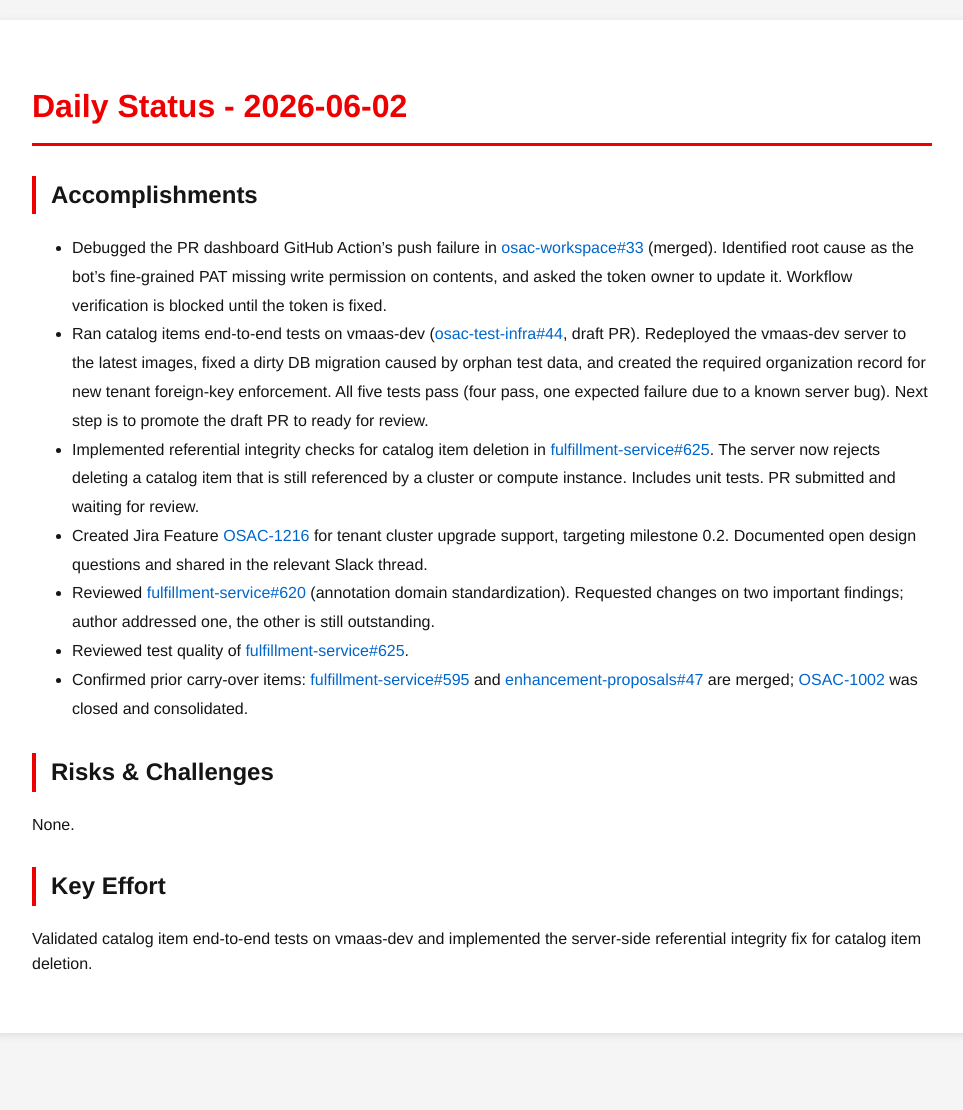
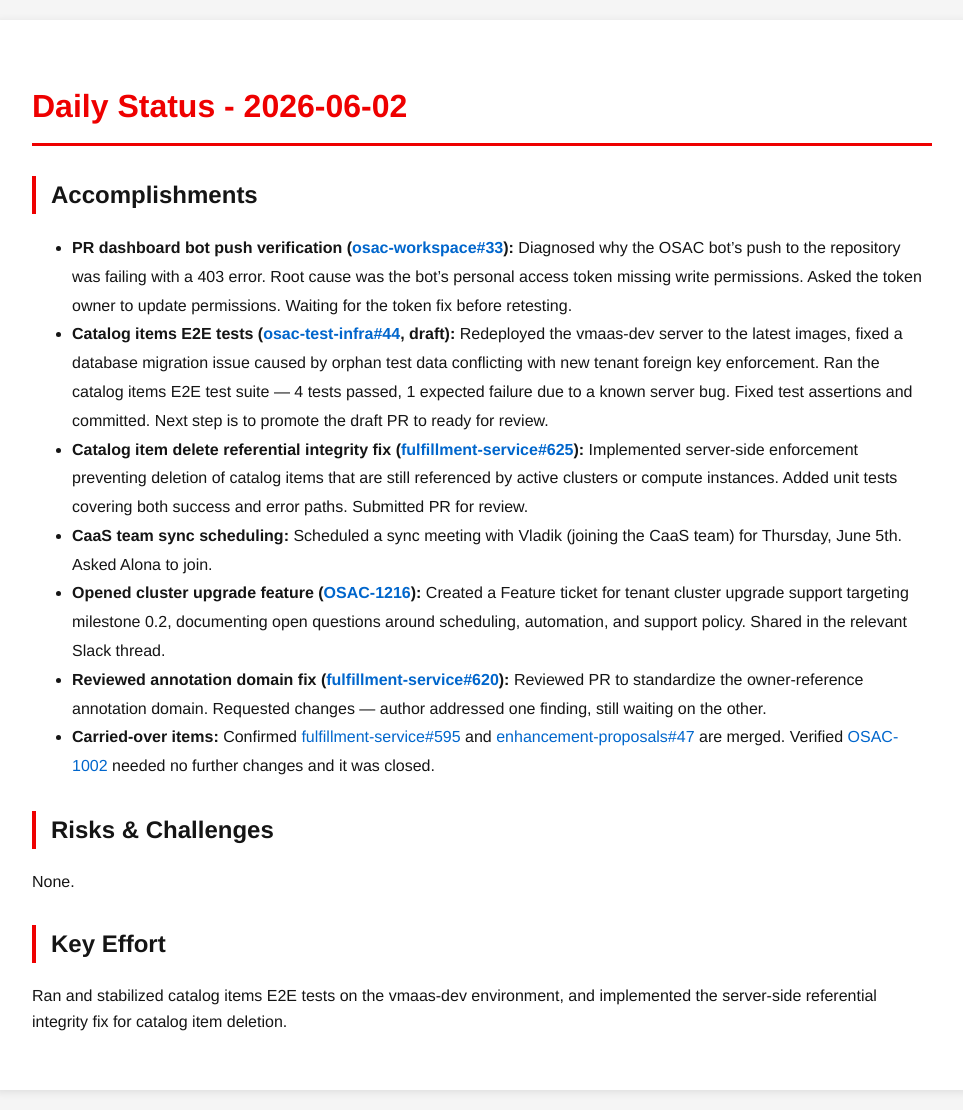
Before and after one commit to tzvatot/daily-status, a Jekyll site: the page built from 2026-06-02.md, in a window 1280 px wide. Shown: the whole page, without its empty margins (158-1121 px from the left). Built offline with Jekyll 4.4.1, drawn with Linux system fonts in a browser that asks for light colours; before the commit the page ends 1053 px from its top, so only the background shows below that.

Commit message:
Daily status update - 2026-06-02

```diff
--- a/2026-06-02.md
+++ b/2026-06-02.md
@@ -7,16 +7,19 @@
 # Daily Status - 2026-06-02
 
 ## Accomplishments
-- Debugged the PR dashboard GitHub Action's push failure in [osac-workspace#33](https://github.com/osac-project/osac-workspace/pull/33) (merged). Identified root cause as the bot's fine-grained PAT missing write permission on contents, and asked the token owner to update it. Workflow verification is blocked until the token is fixed.
-- Ran catalog items end-to-end tests on vmaas-dev ([osac-test-infra#44](https://github.com/osac-project/osac-test-infra/pull/44), draft PR). Redeployed the vmaas-dev server to the latest images, fixed a dirty DB migration caused by orphan test data, and created the required organization record for new tenant foreign-key enforcement. All five tests pass (four pass, one expected failure due to a known server bug). Next step is to promote the draft PR to ready for review.
-- Implemented referential integrity checks for catalog item deletion in [fulfillment-service#625](https://github.com/osac-project/fulfillment-service/pull/625). The server now rejects deleting a catalog item that is still referenced by a cluster or compute instance. Includes unit tests. PR submitted and waiting for review.
-- Created Jira Feature [OSAC-1216](https://redhat.atlassian.net/browse/OSAC-1216) for tenant cluster upgrade support, targeting milestone 0.2. Documented open design questions and shared in the relevant Slack thread.
-- Reviewed [fulfillment-service#620](https://github.com/osac-project/fulfillment-service/pull/620) (annotation domain standardization). Requested changes on two important findings; author addressed one, the other is still outstanding.
-- Reviewed test quality of [fulfillment-service#625](https://github.com/osac-project/fulfillment-service/pull/625).
-- Confirmed prior carry-over items: [fulfillment-service#595](https://github.com/osac-project/fulfillment-service/pull/595) and [enhancement-proposals#47](https://github.com/osac-project/enhancement-proposals/pull/47) are merged; [OSAC-1002](https://redhat.atlassian.net/browse/OSAC-1002) was closed and consolidated.
+
+- **PR dashboard bot push verification ([osac-workspace#33](https://github.com/osac-project/osac-workspace/pull/33)):** Diagnosed why the OSAC bot's push to the repository was failing with a 403 error. Root cause was the bot's personal access token missing write permissions. Asked the token owner to update permissions. Waiting for the token fix before retesting.
+- **Catalog items E2E tests ([osac-test-infra#44](https://github.com/osac-project/osac-test-infra/pull/44), draft):** Redeployed the vmaas-dev server to the latest images, fixed a database migration issue caused by orphan test data conflicting with new tenant foreign key enforcement. Ran the catalog items E2E test suite — 4 tests passed, 1 expected failure due to a known server bug. Fixed test assertions and committed. Next step is to promote the draft PR to ready for review.
+- **Catalog item delete referential integrity fix ([fulfillment-service#625](https://github.com/osac-project/fulfillment-service/pull/625)):** Implemented server-side enforcement preventing deletion of catalog items that are still referenced by active clusters or compute instances. Added unit tests covering both success and error paths. Submitted PR for review.
+- **CaaS team sync scheduling:** Scheduled a sync meeting with Vladik (joining the CaaS team) for Thursday, June 5th. Asked Alona to join.
+- **Opened cluster upgrade feature ([OSAC-1216](https://redhat.atlassian.net/browse/OSAC-1216)):** Created a Feature ticket for tenant cluster upgrade support targeting milestone 0.2, documenting open questions around scheduling, automation, and support policy. Shared in the relevant Slack thread.
+- **Reviewed annotation domain fix ([fulfillment-service#620](https://github.com/osac-project/fulfillment-service/pull/620)):** Reviewed PR to standardize the owner-reference annotation domain. Requested changes — author addressed one finding, still waiting on the other.
+- **Carried-over items:** Confirmed [fulfillment-service#595](https://github.com/osac-project/fulfillment-service/pull/595) and [enhancement-proposals#47](https://github.com/osac-project/enhancement-proposals/pull/47) are merged. Verified [OSAC-1002](https://redhat.atlassian.net/browse/OSAC-1002) needed no further changes and it was closed.
 
 ## Risks & Challenges
+
 None.
 
 ## Key Effort
-Validated catalog item end-to-end tests on vmaas-dev and implemented the server-side referential integrity fix for catalog item deletion.
+
+Ran and stabilized catalog items E2E tests on the vmaas-dev environment, and implemented the server-side referential integrity fix for catalog item deletion.
```
